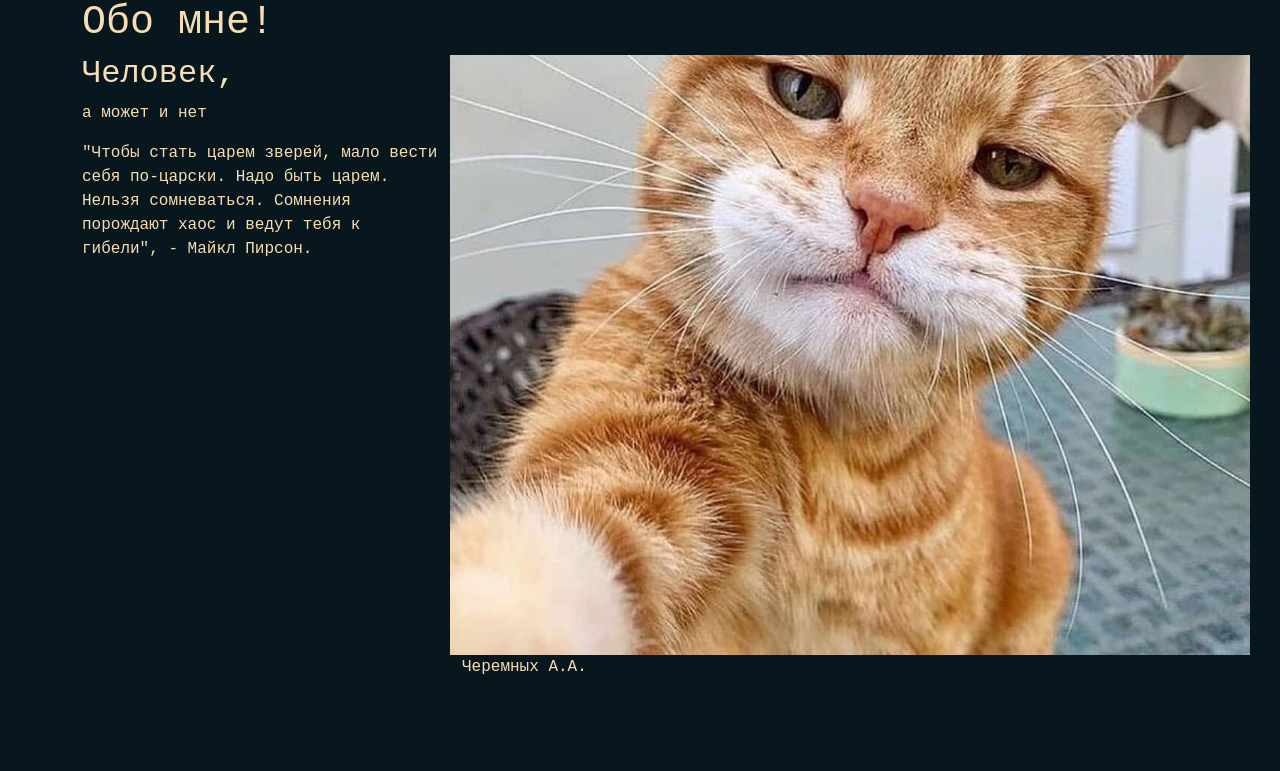
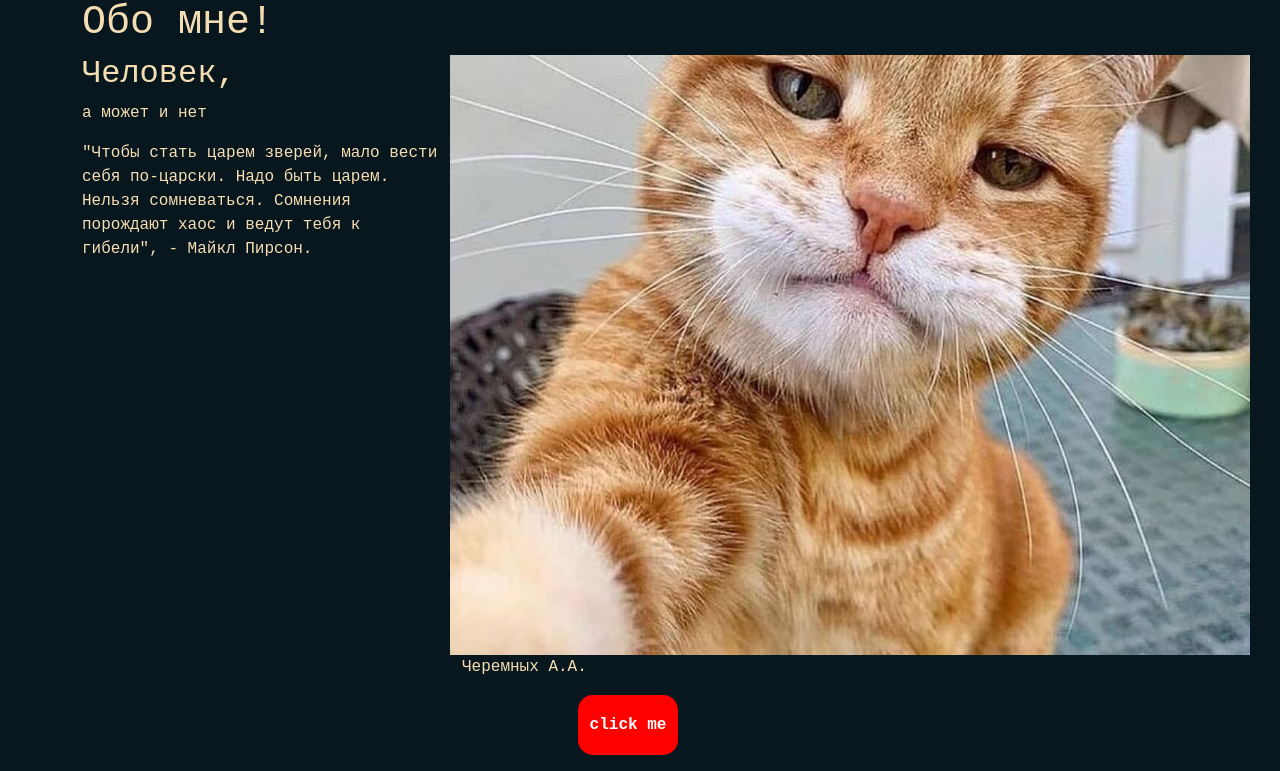
Before and after one commit to amajps/My_first_website, a PHP site: page / in a window 1280 px wide. Shown: the part 141-912 px from the top of the page. Before the commit the page ends 815 px from the top, so only its background shows below. Run offline with PHP 8.4, Linux system fonts and the light colour scheme.

Commit message:
Второй коммит

```diff
--- a/css/style.css
+++ b/css/style.css
@@ -42,3 +42,22 @@ body {
 .title_photo {
     text-align: center;
 }
+.button_js {
+    text-align: center;
+
+}
+
+#myButton {
+    border: none;
+    border-radius: 15px;
+    width: 100px;
+    height: 60px;
+    background-color: red;
+    color: #fff;
+    font-weight: bold;
+}
+
+#demo img{
+    margin-top: 20px;
+    width: 25%;
+}
--- a/index.html
+++ b/index.html
@@ -37,7 +37,14 @@
                     <div class="row my_photo"></div>
                     <div class="row"><p>Черемных А.А.</p></div>
                 </div>
+                <div class="row">
+                    <div class=" button_js col-12">
+                        <button id="myButton">click me</button>
+                        <p id="demo"></p>
+                    </div>
+                </div>
             </div>
         </div>
+        <script type="text/javascript" src="js/button.js"></script>
     </body>
 </html>
--- /dev/null
+++ b/js/button.js
@@ -0,0 +1,11 @@
+var count = 0;
+document.getElementById("myButton").onclick = function() {
+    count ++;
+    if (count % 2 == 0){
+        document.getElementById("demo").innerHTML ="";
+    } else {
+        var img = document.createElement("img");
+        img.src = "https://virtus-img.cdnvideo.ru/images/details-photo/plain/6c/6c4f5427-ed63-44e4-8a8d-e047c8d9c09a.jpg";
+        document.getElementById("demo").appendChild(img)
+    }
+}
```
